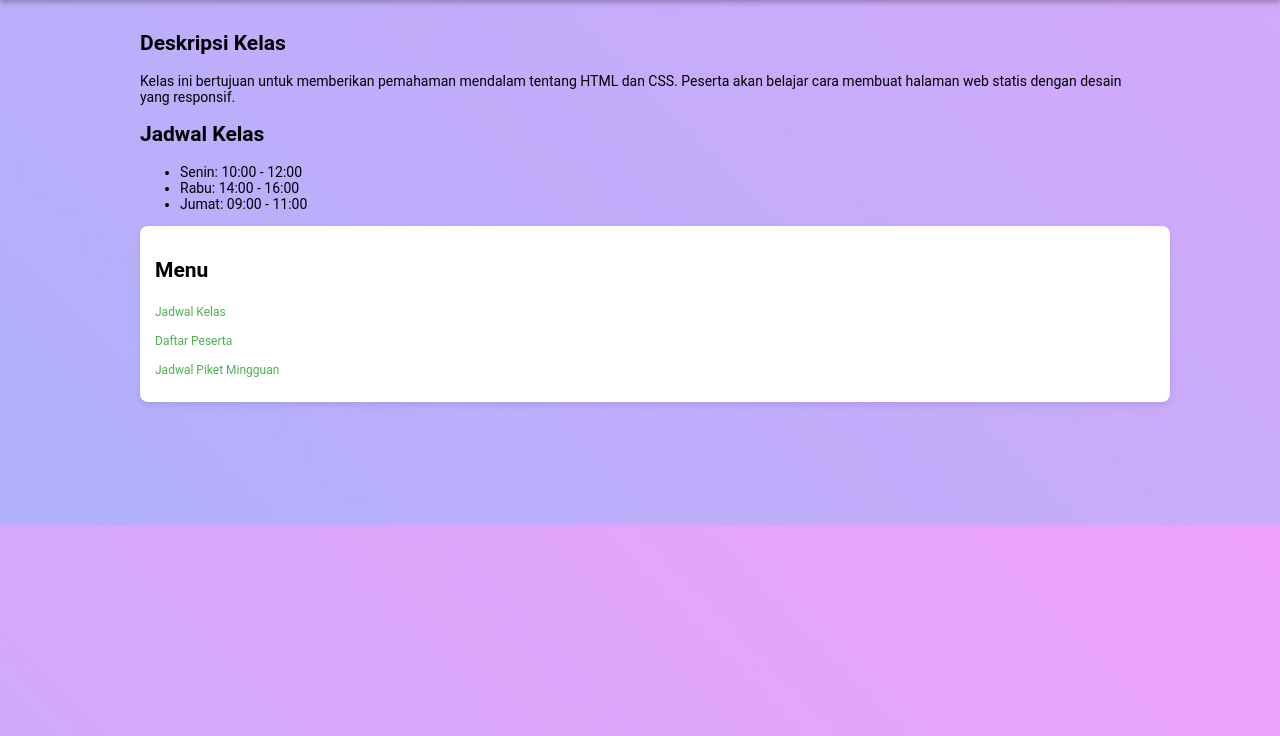
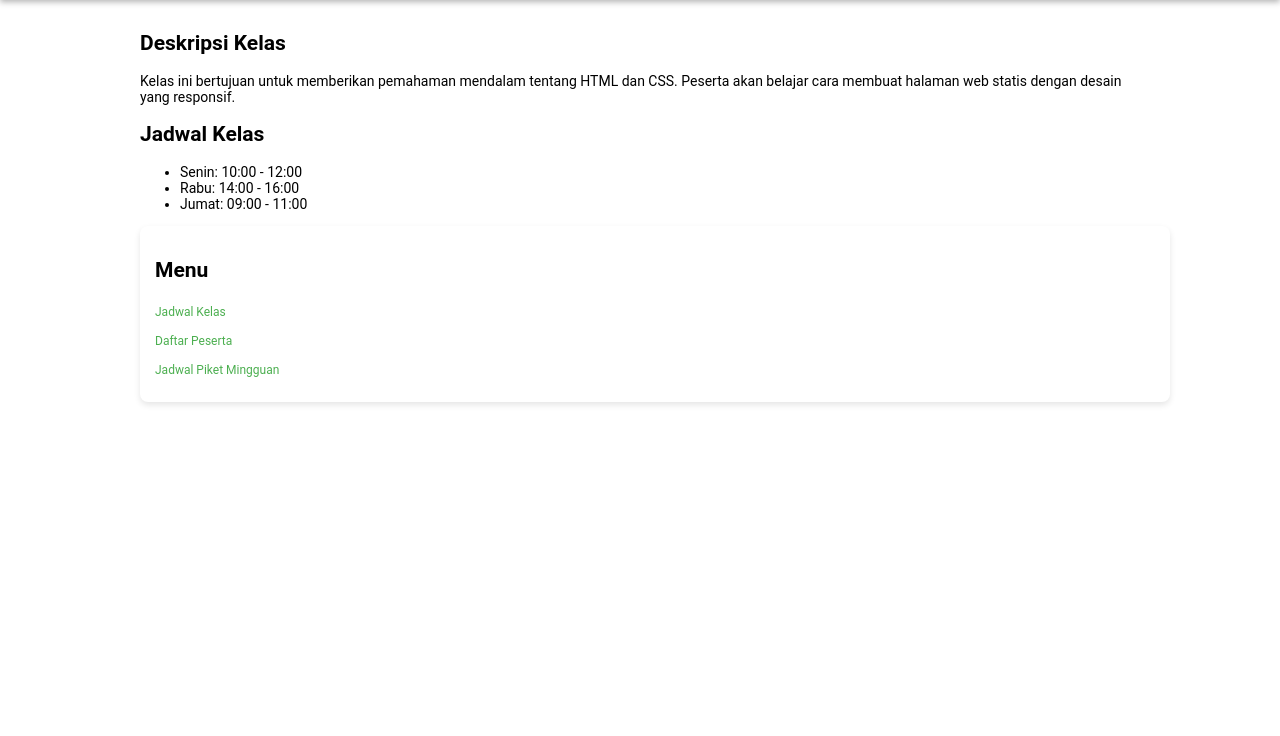
Before and after one commit to Sxryanuts/test, a plain HTML site: page index.html in a window 1280 px wide. Shown: the part 64-800 px from the top of the page. Drawn offline with Linux system fonts and the light colour scheme.

Commit message:
Update index.css

```diff
--- a/index.css
+++ b/index.css
@@ -3,7 +3,7 @@ body {
     font-family: 'Roboto', sans-serif;
     margin: 0;
     padding: 0;
-    background: linear-gradient(45deg, #6cc1ff, #f4a1f9);
+    background: linear-gradient(45deg, #6cc1ff, #fffff);
     background-size: 400% 400%;
     animation: gradientAnimation 15s ease infinite;
     font-size: 14px; /* Ukuran font lebih kecil untuk seluruh halaman */
```
